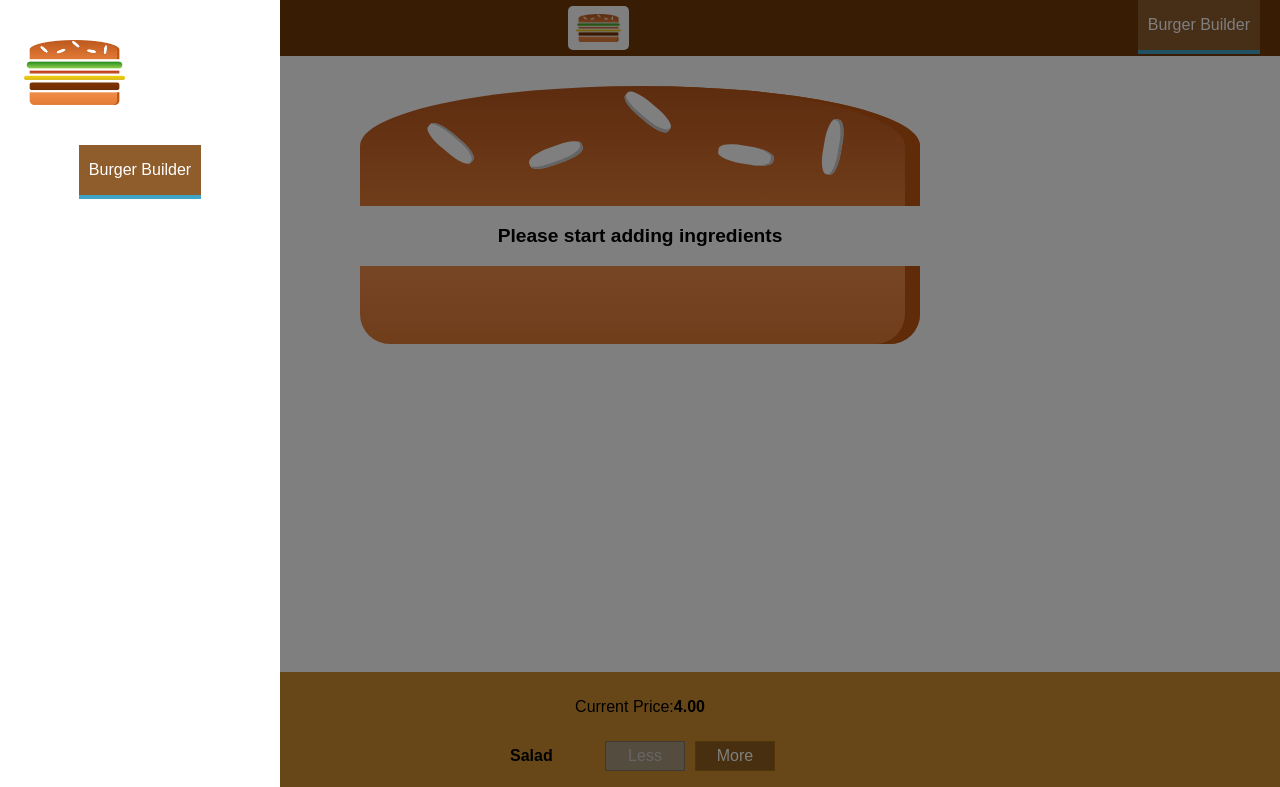
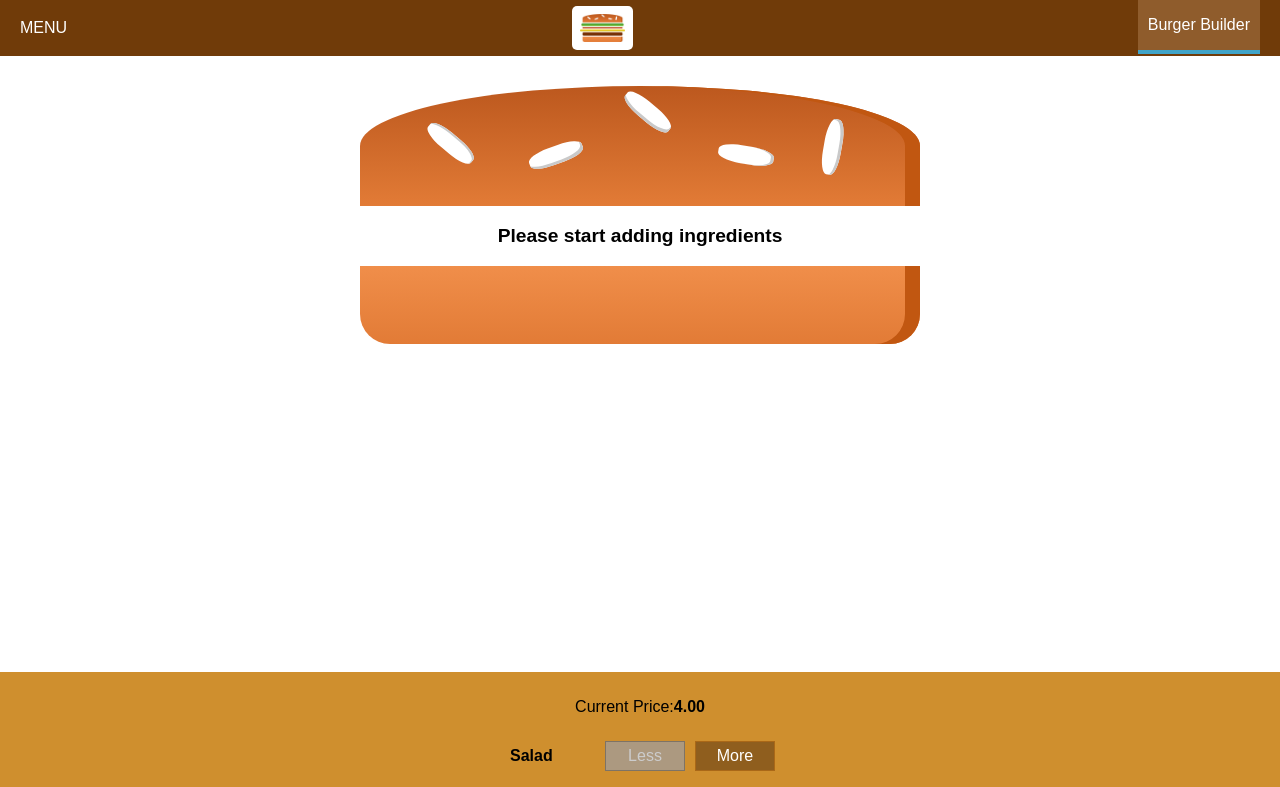
Before and after one commit to AayushAryan007/BurgerBuilder, a React (Create React App) app: page / in a window 1280 px wide. Shown: the top 787 px of the page. Built offline with nearby package versions, Linux system fonts and the light colour scheme.

Commit message:
toolbar Drawer toggle inititated

```diff
--- a/src/components/Layout/Layout.js
+++ b/src/components/Layout/Layout.js
@@ -5,20 +5,27 @@
 import Aux from "../../hoc/Auxx";
 import Toolbar from "./Navigation/Toolbar/Toolbar";
 
-import SideDrawer from "./Navigation/SideDrawer/SideDrawer";
+import SideDrawer from "../../components/Layout/Navigation/SideDrawer/SideDrawer";
 
 class Layout extends Component {
   state = {
-    showSideDrawer: true,
+    showSideDrawer: false,
   };
+
   sideDrawerClosedHandler = () => {
     this.setState({ showSideDrawer: false });
+  };
+
+  sideDrawerToggleHandler = () => {
+    this.setState((prevState) => {
+      return { showSideDrawer: !prevState.showSideDrawer };
+    });
   };
 
   render() {
     return (
       <Aux>
-        <Toolbar />
+        <Toolbar drawerToggleClicked={this.sideDrawerToggleHandler} />
         <SideDrawer
           open={this.state.showSideDrawer}
           closed={this.sideDrawerClosedHandler}
--- /dev/null
+++ b/src/components/Layout/Navigation/SideDrawer/DrawerToggle/DrawerToggle.js
@@ -0,0 +1,5 @@
+import React from "react";
+
+const DrawerToggle = (props) => <div onClick={props.clicked}>MENU</div>;
+
+export default DrawerToggle;
--- a/src/components/Layout/Navigation/Toolbar/Toolbar.js
+++ b/src/components/Layout/Navigation/Toolbar/Toolbar.js
@@ -2,10 +2,10 @@
 import Logo from "../../Logo/Logo";
 import classes from "./Toolbar.module.css";
 import NavigationItems from "./NavigationItems/NavigationItems";
-
+import DrawerToggle from "../SideDrawer/DrawerToggle/DrawerToggle";
 const toolbar = (props) => (
   <header className={classes.Toolbar}>
-    <div>Menu</div>
+    <DrawerToggle clicked={props.drawerToggleClicked} />
     <div className={classes.Logo}>
       <Logo />
     </div>
```
